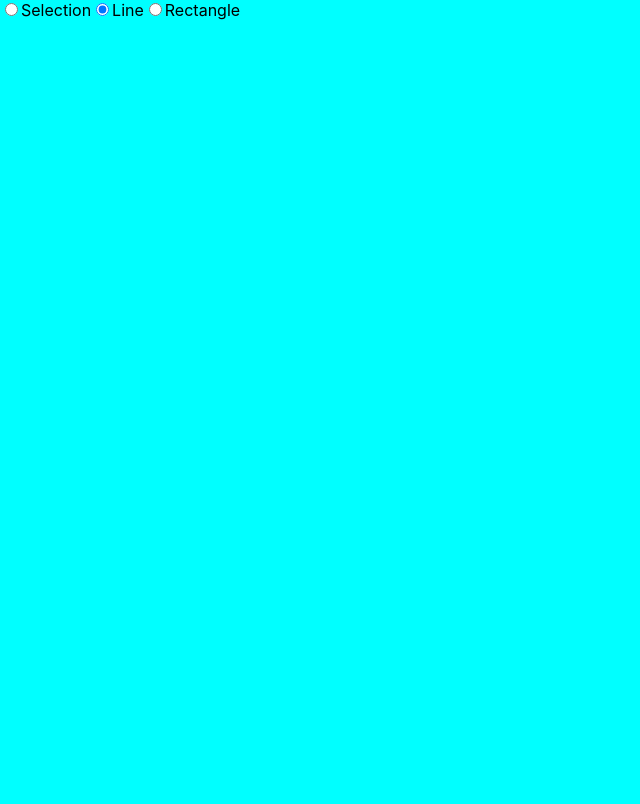
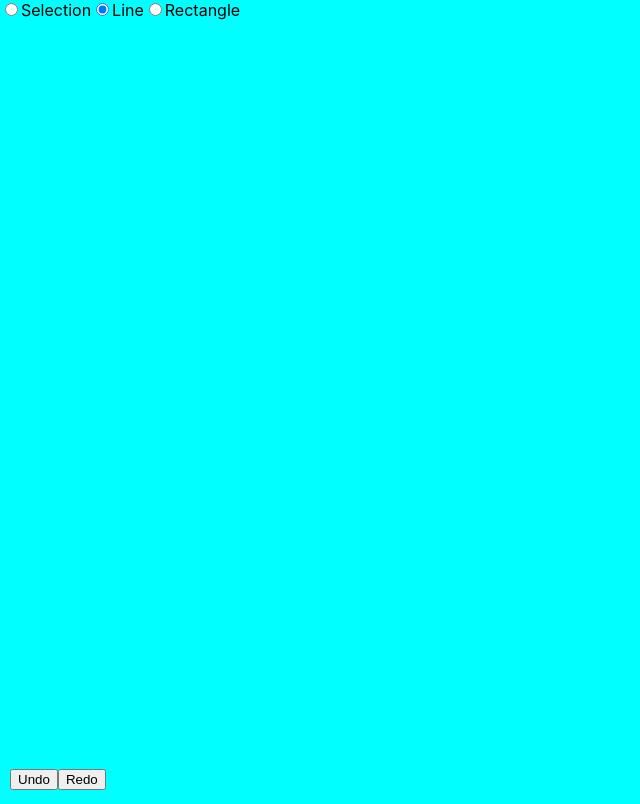
Before and after one commit to harshith-ashvi/canvas-drawing, a React (Create React App) app: page / in a window 1280 px wide. Shown: the whole page, without its empty margins (0-640 px from the left). Built offline with nearby package versions, Linux system fonts and the light colour scheme.

Commit message:
add undo, redo option using custom hook

```diff
--- /dev/null
+++ b/src/Hooks/useHistory.js
@@ -0,0 +1,27 @@
+import { useState } from "react"
+
+const useHistory = (initialState) => {
+    const [ index, setIndex ] = useState(0)
+    const [ history, setHistory ] = useState([initialState])
+
+    const setState = (action, overWrite = false) => {
+        const newState = typeof action === "function"? action(history[index]) : action
+        if (overWrite) {
+            const historyCopy = [...history]
+            historyCopy[index] = newState
+            setHistory(historyCopy)
+        } else {
+            const updatedState = history.slice(0, index + 1)
+            setHistory(prevState => [...updatedState, newState])
+            setIndex(prevState => prevState + 1)
+        }
+    }
+
+    const undo = () => index > 0 && setIndex(prevState => prevState - 1)
+
+    const redo = () => index < history.length - 1 && setIndex(prevState => prevState + 1)
+
+    return [ history[index], setState, undo, redo ]
+}
+
+export default useHistory
--- a/src/components/canvasDrawing/CanvasDrawing.js
+++ b/src/components/canvasDrawing/CanvasDrawing.js
@@ -1,5 +1,6 @@
-import React, { useLayoutEffect, useState } from 'react';
+import React, { useLayoutEffect, useState, useEffect } from 'react';
 import rough from 'roughjs/bundled/rough.esm'
+import useHistory from '../../Hooks/useHistory';
 import ElementTypes from '../elementTypes/ElementTypes';
 
 const generator = rough.generator()
@@ -104,7 +105,7 @@ const resizedCoordinates = (clientX, clientY, position, coordinates) => {
 }
 
 const CanvasDrawing = () => {
-    const [ elements, setElements ] = useState([])
+    const [ elements, setElements, undo, redo ] = useHistory([])
     const [ action, setAction ] = useState('none')
     const [ tool, setTool ] = useState("line")
     const [ selectedElement, setSelectedElement ] = useState(null)
@@ -116,16 +117,35 @@ const CanvasDrawing = () => {
 
         const roughCanvas = rough.canvas(canvas)
 
-        elements.forEach(({roughElement}) => roughCanvas.draw(roughElement))
+        elements?.forEach(({roughElement}) => roughCanvas.draw(roughElement))
 
 
     }, [elements])
+
+    useEffect(() => {
+        const undoRedoFunction = event => {
+            if ((event.metaKey || event.ctrlKey) && event.key.toLowerCase() === "z") {
+                console.log("in")
+                if (event.shiftKey) {
+                    redo()
+                } else {
+                    undo()
+                }
+            }
+        }
+
+        document.addEventListener("keydown", undoRedoFunction)
+        return () => {
+            document.removeEventListener("keydown", undoRedoFunction)
+        }
+
+    }, [undo, redo])
 
     const updateElement = (id, x1, y1, clientX, clientY, type) => {
         const updatedElement = createElement(id, x1, y1, clientX, clientY, type)
         const elementsCopy = [...elements]
         elementsCopy[id] = updatedElement
-        setElements(elementsCopy)
+        setElements(elementsCopy, true)
     }
 
     const handleTypeChange = (type) => {
@@ -140,6 +160,7 @@ const CanvasDrawing = () => {
                 const offsetX = clientX - element.x1
                 const offsetY = clientY - element.y1
                 setSelectedElement({...element, offsetX, offsetY})
+                setElements(prevState => prevState)
                 if(element.position === "inside"){
                     setAction("moving")
                 } else {
@@ -194,10 +215,9 @@ const CanvasDrawing = () => {
                 const { x1, y1, x2, y2 } = adjustElementsCoordinates(elements[index])
                 updateElement(id, x1, y1, x2, y2, type)
             }
-
-            setAction("none")
-            setSelectedElement(null)
         }
+        setAction("none")
+        setSelectedElement(null)
 
     }
 
@@ -207,6 +227,10 @@ const CanvasDrawing = () => {
                 tool={tool}
                 handleTypeChange={handleTypeChange}
             />
+            <div style={{position: 'fixed', bottom: 0, padding: 10}}>
+                <button onClick={undo}>Undo</button>
+                <button onClick={redo}>Redo</button>
+            </div>
             <canvas
                 id="canvas"
                 width={window.innerWidth}
```
